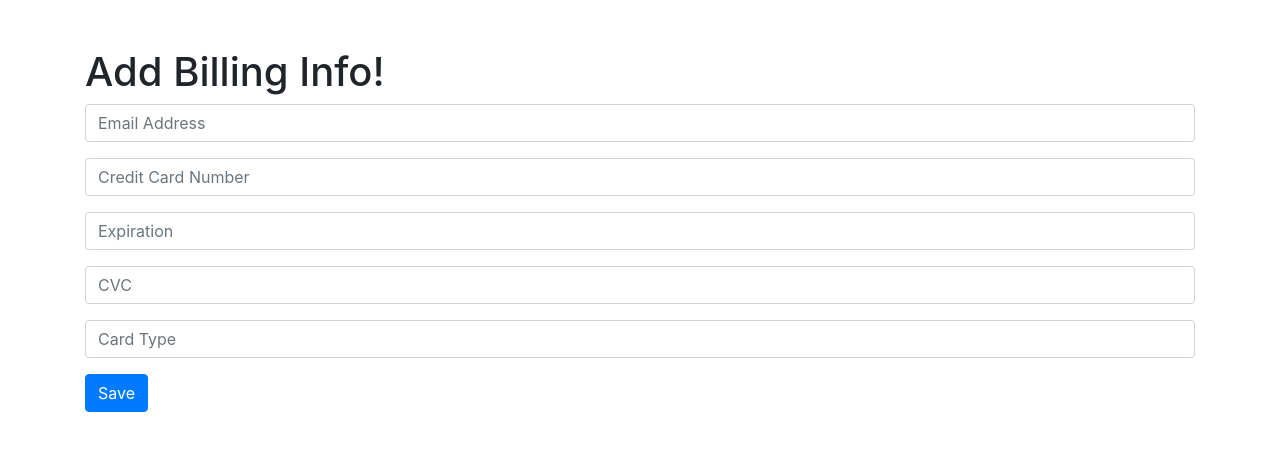
After one commit to danielvjacob/switcher, a Django app: page /billing in a window 1280 px wide. The commit adds this page. Shown: the top 451 px of the page. Run offline with Django 4.2, Linux system fonts and the light colour scheme.

Commit message:
added comments

```diff
--- a/switcherdb/switcherdb/website/models.py
+++ b/switcherdb/switcherdb/website/models.py
@@ -8,7 +8,7 @@ class User(models.Model):
         return self.username
 
 class Service(models.Model):
-    user = models.ForeignKey(Users, on_delete=models.CASCADE)
+    user = models.ForeignKey(User, on_delete=models.CASCADE)
     company = models.CharField(max_length=200)
     cost = models.IntegerField()
 
@@ -16,11 +16,11 @@ class Service(models.Model):
         return str(self.user) + ' ' + self.company
 
 class Billing_info(models.Model):
-    user = models.OneToOneField(Users, on_delete=models.CASCADE, primary_key=True)
+    user = models.OneToOneField(User, on_delete=models.CASCADE, primary_key=True)
     credit_num = models.IntegerField()
     expiration = models.IntegerField()
     cvc = models.IntegerField()
     card_type = models.CharField(max_length=200)
 
     def __str__(self):
-        return self.user
+        return self.user.username
--- /dev/null
+++ b/switcherdb/switcherdb/website/templates/base.html
@@ -0,0 +1,24 @@
+<!doctype html>
+<html lang="en">
+  <head>
+    <!-- Required meta tags -->
+    <meta charset="utf-8">
+    <meta name="viewport" content="width=device-width, initial-scale=1, shrink-to-fit=no">
+
+    <!-- Bootstrap CSS -->
+    <link rel="stylesheet" href="https://cdn.jsdelivr.net/npm/bootstrap@4.3.1/dist/css/bootstrap.min.css" integrity="sha384-ggOyR0iXCbMQv3Xipma34MD+dH/1fQ784/j6cY/iJTQUOhcWr7x9JvoRxT2MZw1T" crossorigin="anonymous">
+
+    <title>Switcher</title>
+  </head>
+  <body><br><br>
+    <div class="container">
+        {% block content %}
+        {% endblock %}
+    </div>
+    <!-- Optional JavaScript -->
+    <!-- jQuery first, then Popper.js, then Bootstrap JS -->
+    <script src="https://code.jquery.com/jquery-3.3.1.slim.min.js" integrity="sha384-q8i/X+965DzO0rT7abK41JStQIAqVgRVzpbzo5smXKp4YfRvH+8abtTE1Pi6jizo" crossorigin="anonymous"></script>
+    <script src="https://cdn.jsdelivr.net/npm/popper.js@1.14.7/dist/umd/popper.min.js" integrity="sha384-UO2eT0CpHqdSJQ6hJty5KVphtPhzWj9WO1clHTMGa3JDZwrnQq4sF86dIHNDz0W1" crossorigin="anonymous"></script>
+    <script src="https://cdn.jsdelivr.net/npm/bootstrap@4.3.1/dist/js/bootstrap.min.js" integrity="sha384-JjSmVgyd0p3pXB1rRibZUAYoIIy6OrQ6VrjIEaFf/nJGzIxFDsf4x0xIM+B07jRM" crossorigin="anonymous"></script>
+  </body>
+</html>
--- /dev/null
+++ b/switcherdb/switcherdb/website/templates/billing.html
@@ -0,0 +1,29 @@
+{% extends 'base.html' %}
+
+{% block content %}
+    <h1>Add Billing Info!</h1>
+    <form method="POST" action="{% url 'join' %}">
+    {% csrf_token %}
+        <div class="form-group">
+          <input type="email" class="form-control" id="InputEmail" aria-describedby="emailHelp" placeholder="Email Address" name="user">
+        </div>
+
+        <div class="form-group">
+          <input type="number" class="form-control" id="InputCreditNum" placeholder="Credit Card Number" name="credit_num">
+        </div>
+
+        <div class="form-group">
+            <input type="number" class="form-control" id="InputExpiration" placeholder="Expiration" name="expiration">
+        </div>
+
+        <div class="form-group">
+            <input type="number" class="form-control" id="InputCVC" placeholder="CVC" name="cvc">
+        </div>
+
+        <div class="form-group">
+            <input type="text" class="form-control" id="InputCardType" placeholder="Card Type" name="card_type">
+        </div>
+
+        <button type="submit" class="btn btn-primary">Save</button>
+      </form>
+{% endblock %}
--- a/switcherdb/switcherdb/website/urls.py
+++ b/switcherdb/switcherdb/website/urls.py
@@ -1,6 +1,10 @@
 from django.urls import path
 from . import views
 
+#routes for the urls
+#example: yourURL/billing/ would execute views.inputBilling
 urlpatterns = [
     path('', views.home, name="home"),
+    path('join', views.join, name="join"),
+    path('billing', views.inputBilling, name="billing"),
 ]
--- a/switcherdb/switcherdb/website/views.py
+++ b/switcherdb/switcherdb/website/views.py
@@ -1,9 +1,32 @@
+from ast import AsyncFunctionDef
 from django.shortcuts import render
 from .models import User
 from .models import Service
 from .models import Billing_info
+from .forms import UserForm
+from .forms import BillingForm
 
-
+#executed when loading home page
 def home(request):
     all_users = User.objects.all
     return render(request, 'home.html', {'all':all_users})
+
+#executed when loading registration page
+def join(request):
+    if request.method == "POST":
+        form = UserForm(request.POST or None)
+        if form.is_valid():
+            form.save()
+        return home(request)
+    else:
+        return render(request, 'join.html', {})
+
+#executed when loading input billing info page
+def inputBilling(request):
+    if request.method == "POST":
+        form = BillingForm(request.POST or None)
+        if form.is_valid():
+            form.save()
+        return render(request, 'billing.html', {})
+    else:
+        return render(request, 'billing.html', {})
```
Also changed, not shown: switcherdb/switcherdb/website/forms.py (added, +15 -0 lines), switcherdb/switcherdb/website/templates/home.html (+8 -4 lines), switcherdb/switcherdb/website/templates/join.html (added, +16 -0 lines), switcherdb/switcherdb/db.sqlite3, switcherdb/switcherdb/website/migrations/0006_rename_services_service_rename_users_user.py (added).
